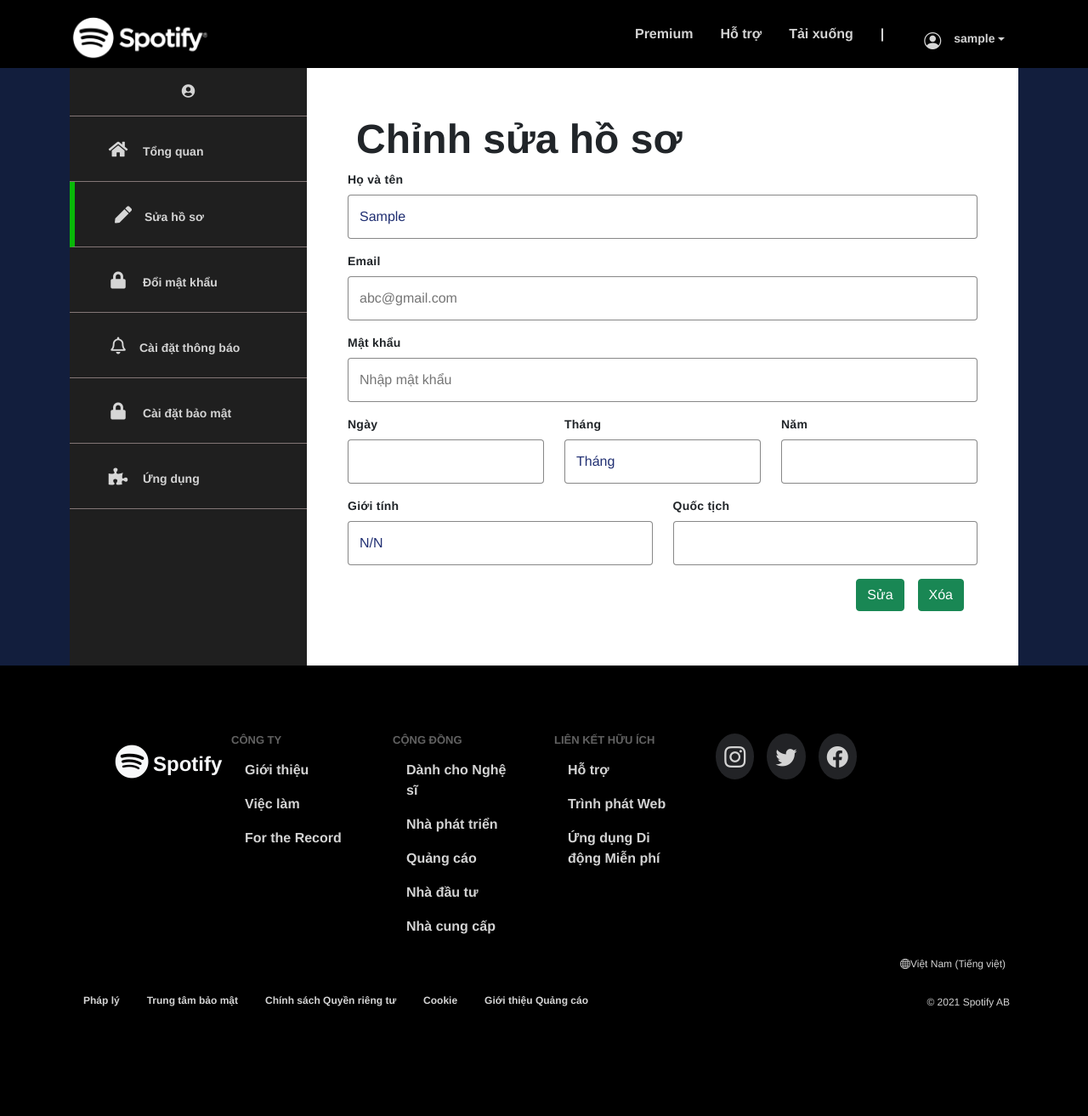
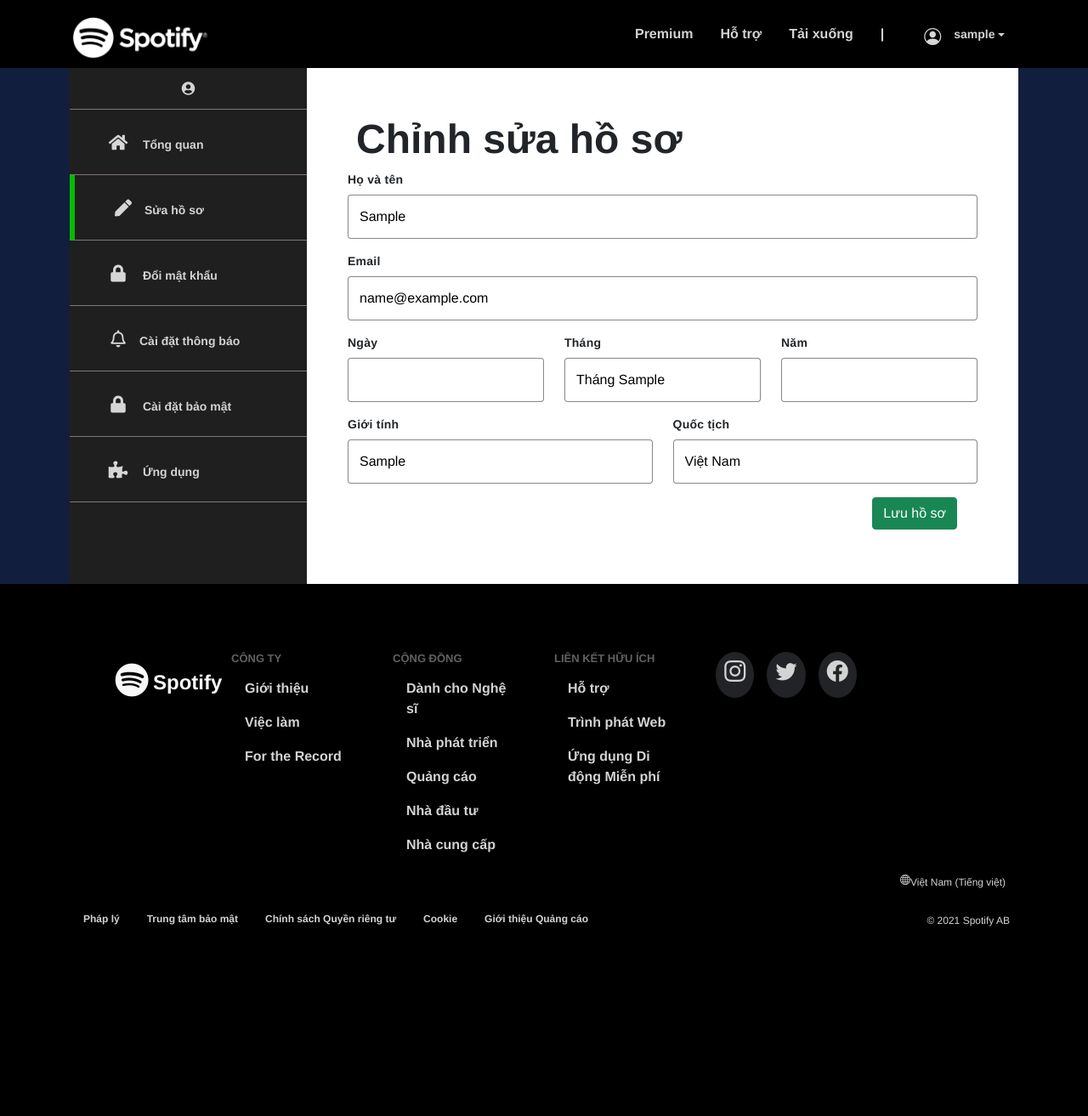
Before and after one commit to PhamThiPhuongNga/BaiTapLon-Spotify, a PHP site: page /BaiTapLon-Spotify/site/view/account/profile.php in a window 1280 px wide. Shown: the whole page at 85% size. After the commit the page ends 1090 px from the top, so only its background shows below. Run offline with PHP 8.4, Linux system fonts and the light colour scheme; the visitor is signed in with stand-in values (Sample User, id 1); tables that the repository leaves empty or names only in its code hold one stand-in row (values such as "Sample post"); some libraries are stand-ins or nearby versions.

Commit message:
Nga upload edit-profile

```diff
--- a/public/css/styleN.css
+++ b/public/css/styleN.css
@@ -977,7 +977,7 @@ form div i {
     padding: 14px;
     background-color: var(--background-base,#ffffff);
     box-shadow: inset 0 0 0 1px var(--essential-subdued,#878787);
-    color: var(--text-base,#000000);
+    color: var(--primary-color);
 }
 .dwjdDB {
     font-size: 14px;
@@ -1233,6 +1233,12 @@ form div i {
         background-color: rgb(233, 232, 232);
         color:black;
     }
+    .color-suscess{
+        background-color: var(--green-color);
+    }
+    .alert-sus{
+        height: 40px;
+    }
 /* enr css for account */
 
 
--- a/site/controller/controll-edit-account.php
+++ /dev/null
@@ -1,3 +0,0 @@
-<?php
-    include('../../site/model/process-edit-account.php');
-?>
--- /dev/null
+++ b/site/controller/controll-edit-profile.php
@@ -0,0 +1,3 @@
+<?php
+    require_once('../../site/model/process-edit-profile.php');
+?>
--- a/site/view/account/apps.php
+++ b/site/view/account/apps.php
@@ -1,3 +1,6 @@
+<head>
+    <title>Appproved applications - Spotify</title>
+</head>
 <?php include('../../../public/template/site/header-account.php');?>
 <style>
 .bl-6{
--- a/site/view/account/change-password.php
+++ b/site/view/account/change-password.php
@@ -1,3 +1,6 @@
+<head>
+    <title>Đổi mật khẩu của bạn - Spotify</title>
+</head>
 <?php include('../../../public/template/site/header-account.php');?>
 <style>
 .bl-3{
--- a/site/view/account/notifications.php
+++ b/site/view/account/notifications.php
@@ -1,3 +1,6 @@
+<head>
+    <title>Cài đặt thông báo - Spotify</title>
+</head>
 <?php include('../../../public/template/site/header-account.php');?>
 <style>
 .bl-4{
@@ -17,7 +20,7 @@
                                 Email
                             </label>
                         </div>
-                        <div class="col-md-1 ng-binding fs-6">
+                        <div class="col-md-2 ng-binding fs-6">
                             <label class="form-check-label" for="flexCheckDefault">
                                 Đẩy
                             </label>
--- a/site/view/account/privacy.php
+++ b/site/view/account/privacy.php
@@ -1,3 +1,6 @@
+<head>
+    <title>Cài đặt bảo mật - Spotify</title>
+</head>
 <?php include('../../../public/template/site/header-account.php');?>
 <style>
 .bl-5{
--- a/site/view/account/profile.php
+++ b/site/view/account/profile.php
@@ -1,48 +1,58 @@
 
+<head>
+    <title>Chỉnh sửa hồ sơ - Spotify</title>
+</head>
 <?php include('../../../public/template/site/header-account.php');?>
 <style>
 .bl-2{
     border-left: 6px solid var(--green-color);
 }</style>
 <?php
-    if(isset($_SESSION['ten_nguoidung']) && isset($_SESSION['isLoginOK'])){
+    if(isset($_SESSION['isLoginOK'])){
         include('../../../connect_db.php');
-        $sql = "SELECT * FROM nguoidung";
-        $result = mysqli_query($conn,$sql);
+        $sql = "SELECT * FROM nguoidung where ten_nguoidung = '".$_SESSION['isLoginOK']."'";
+        $resultt = mysqli_query($conn,$sql);
         // Bước 03: Xử lý kết quả truy vấn
-        if(mysqli_num_rows($result) > 0){
-            while($row = mysqli_fetch_assoc($result)){
+        if(mysqli_num_rows($resultt) > 0){
+            while($row = mysqli_fetch_assoc($resultt)){
 ?>
 <script src="https://stackpath.bootstrapcdn.com/bootstrap/4.1.3/js/bootstrap.min.js" integrity="sha384-ChfqqxuZUCnJSK3+MXmPNIyE6ZbWh2IMqE241rYiqJxyMiZ6OW/JmZQ5stwEULTy" crossorigin="anonymous"></script>
             <div class="main-acc-right p-5"style="width:75%;background-color: white;">
                 <h1 class="font-weight-bold ng-binding ff-title">Chỉnh sửa hồ sơ</h1>
-                <form action="../../controller/" method="post">
+                <?php
+                    if(isset($_GET['suscces'])){
+                    echo
+                    "<div class='bXxIjv'>
+                        <div class='hUAscM color-suscess' style='background-color: var(--green-color);border:0;'>
+                            <label for='password' class='hyIrKV'><i class='material-icon text-dark bi bi-check2-circle'></i> &nbsp;&nbsp; {$_GET['suscces']}</label>
+                        </div>
+                    </div>";
+                }
+                ?>
+                <form action="../../../site/model/process-edit-profile.php" method="post">
                     <div class="form-group mb-3">
                         <label class="biNheR" for="txtHoTen">Họ và tên</label>
                         <input type="text" value="<?php echo $row['ten_nguoidung'];?>" class="hUAscM" id="txtHoTen" name="txtHoTen" placeholder="Nhập họ tên">
-                        <!-- <small id="txtHoTenHelp" class="form-text text-muted">Có thể dùng nó hiển thị thông báo lỗi hoặc gợi ý</small> -->
                     </div>
 
                     <div class="form-group mb-3">
                         <label  class="biNheR" for="txtEmail">Email</label>
-                        <input type="text" class="hUAscM" id="txtEmail" name="txtEmail" placeholder="abc@gmail.com">
-                        <!-- <small id="txtHoTenHelp" class="form-text text-muted">Có thể dùng nó hiển thị thông báo lỗi hoặc gợi ý</small> -->
+                        <input type="text" value="<?php echo $row['email'];?>" class="hUAscM" id="txtEmail" name="txtEmail" placeholder="abc@gmail.com">
                     </div>
 
-                    <div class="form-group mb-3">
+                    <!-- <div class="form-group mb-3">
                         <label  class="biNheR" for="txtMatkhau">Mật khẩu</label>
                         <input type="tel" class="hUAscM" id="txtMatkhau" name="txtMatkhau" placeholder="Nhập mật khẩu">
-                        <!-- <small id="txtHoTenHelp" class="form-text text-muted">Có thể dùng nó hiển thị thông báo lỗi hoặc gợi ý</small> -->
-                    </div>
+                    </div> -->
                     <div class="form-group mb-3 row">
                         <div class="col-md-4">
                             <label  class="biNheR" for="txtNgay">Ngày</label>
-                            <input type="number" class="hUAscM" min='1' max='30' id="txtNgay" name="txtNgay" placeholder="">
+                            <input type="number" value="<?php echo $row['ngay'];?>" class="hUAscM" min='1' max='30' id="txtNgay" name="txtNgay" placeholder="">
                         </div>
                         <div class="col-md-4">
                             <label  class="biNheR" for="txtThang">Tháng</label>
-                            <select class="hUAscM" aria-label="Default select example">
-                                <option selected>Tháng</option>
+                            <select class="hUAscM" name="month" aria-label="Default select example">
+                                <option value="<?php echo $row['thang'];?>"selected>Tháng <?php echo $row['thang'];?></option>
                                 <option value="01">Tháng 1</option>
                                 <option value="02">Tháng 2</option>
                                 <option value="03">Tháng 3</option>
@@ -59,27 +69,29 @@
                         </div>
                         <div class="col-md-4">
                             <label  class="biNheR" for="txtNam">Năm</label>
-                            <input type="text" class="hUAscM"  id="txtNam" name="txtNam" placeholder="">
+                            <input type="number" value="<?php echo $row['nam'];?>" class="hUAscM"  id="txtNam" name="txtNam" placeholder="">
                         </div>
                     </div>
                     <div class="form-group row">
                         <div class="col-md-6">
                             <label  class="biNheR" for="txtGioitinh">Giới tính</label>
                             <select class="hUAscM" name="gender"aria-label="Default select example">
-                                <option value="N/N" selected>N/N</option>
+                                <option selected value="<?php echo $row['gioitinh'];?>"><?php echo $row['gioitinh'];?></option>
+                                <option value="N/N">N/N</option>
                                 <option value="Nam">Nam</option>
                                 <option value="Nữ">Nữ</option>
                             </select>
                         </div>
                         <div class="col-md-6">
                             <label  class="biNheR" for="txtQuoctich">Quốc tịch</label>
-                            <input type="text" class="hUAscM"  id="txtQuoctich" name="txtQuoctich" placeholder="">
+                            <select class="hUAscM" name="country"aria-label="Default select example">
+                                <option value="Việt Nam" selected>Việt Nam</option>
+                            </select>
                         </div>
 
                     </div>
-                    <div class="d-grid gap-2 d-md-flex justify-content-md-end p-3">
-                        <a href="editUser.php" class="h"><button class="btn btn-success me-md-2" type="submit">Sửa</button></a>
-                        <a href="deleteUser.php" class="h"><button class="btn btn-success" type="submit">Xóa</button></a>
+                    <div class="d-grid  gap-2 d-md-flex justify-content-md-end p-3">
+                        <button class="btn btn-success me-md-2" name="btnEditProfile" type="submit">Lưu hồ sơ</button>
                     </div>
                 </form>
                 <?php } } } ?>
--- a/site/view/register.php
+++ b/site/view/register.php
@@ -209,7 +209,7 @@ if(isset($_POST['btnRegister'])) //Kiểm tra Người dùng có nhấp vào nú
                                 </div>
                                 <div class="btkRyt">
                                     <select id="month" name ="month" class = "bxcbdF ">
-                                        <option selected=""  value="<?php if(isset($thang)){echo $thang;}?>">Tháng</option
+                                        <option selected="" value="<?php if(isset($thang)){echo $thang;}?>"></option
                                         ><option value="01">Tháng 1</option>
                                         <option value="02">Tháng 2</option>
                                         <option value="03">Tháng 3</option>
--- a/site/view/view-signin.php
+++ b/site/view/view-signin.php
@@ -1,3 +1,4 @@
+
 <!DOCTYPE html>
 <html lang="en">
 <head>
```
Also changed, not shown: site/model/process-edit-account.php (deleted, +0 -30 lines), site/model/process-edit-profile.php (added, +32 -0 lines), site/model/process-login.php (+10 -3 lines).
